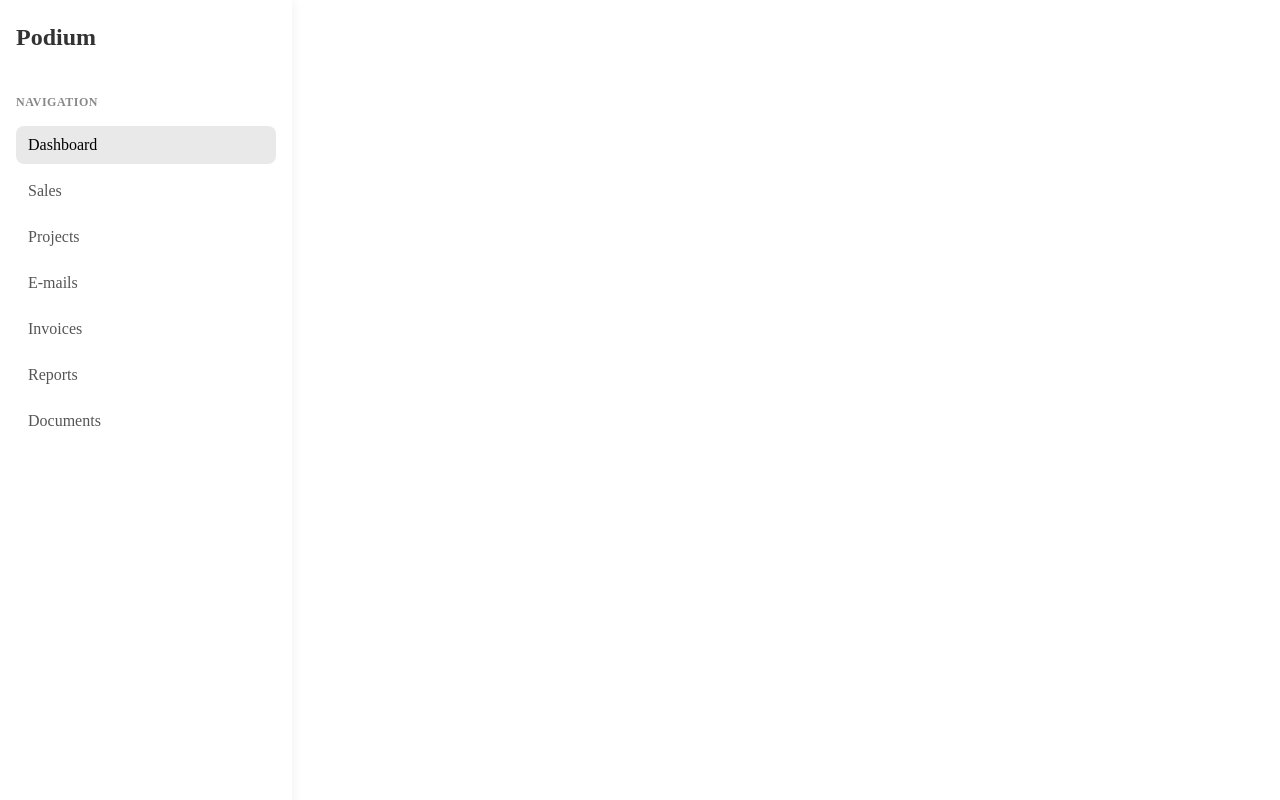
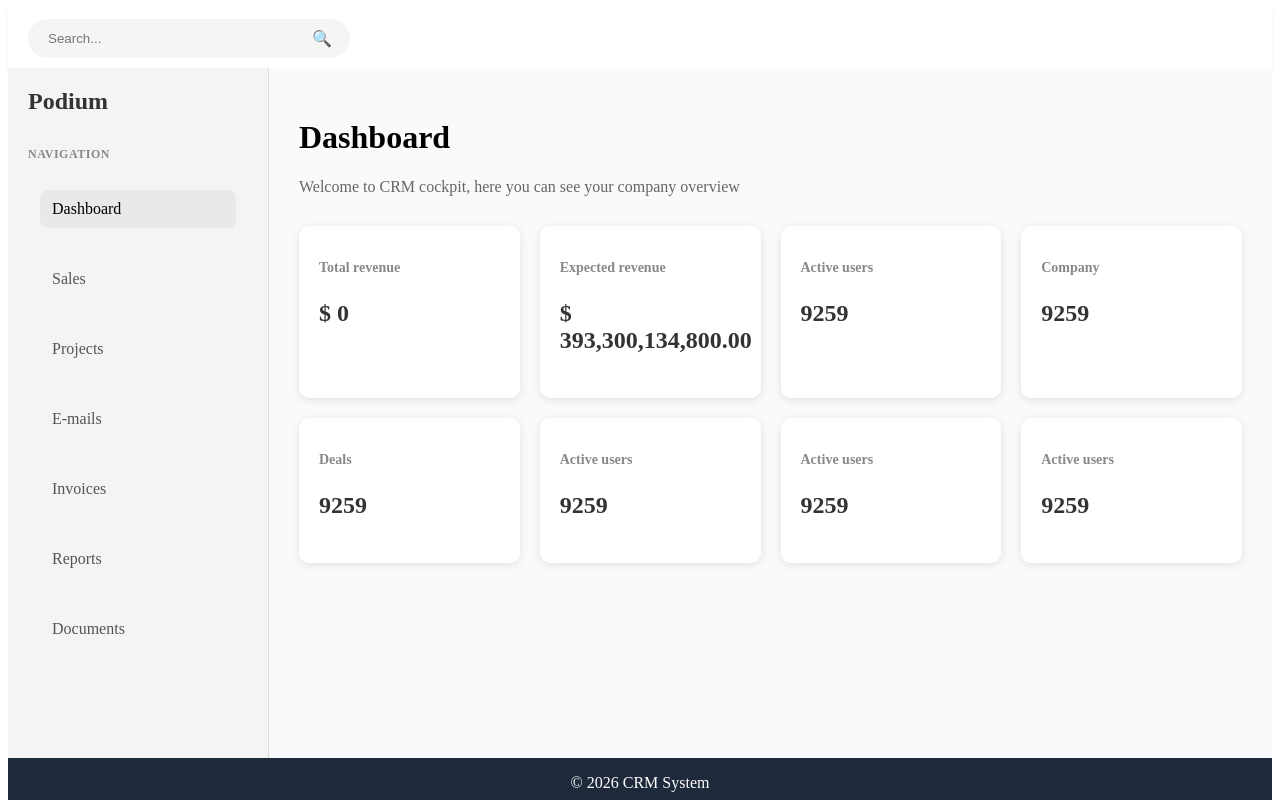
Before and after one commit to abhijeett55/posify-podium, an Angular app: page /dashboard in a window 1280 px wide. Shown: the top 800 px of the page. Built offline with nearby package versions, Linux system fonts and the light colour scheme.

Commit message:
fixes bugs and problem with UI

```diff
--- a/src/app/_components/dashboard/dashboard.css
+++ b/src/app/_components/dashboard/dashboard.css
@@ -1,22 +1,8 @@
-.dashboard {
-  background: red !important;
-  padding: 20px;
-}
 .welcome {
   color: #666;
   margin-bottom: 30px;
 }
-.stats-grid {
-  display: grid;
-  grid-template-columns: repeat(auto-fill, minmax(200px, 1fr));
-  gap: 20px;
-}
-.stat-card {
-  background: white;
-  border-radius: 8px;
-  padding: 20px;
-  box-shadow: 0 2px 8px rgba(0,0,0,0.1);
-}
+
 .stat-card h3 {
   font-size: 14px;
   color: #888;
@@ -28,16 +14,25 @@
   color: #333;
 }
 
-/*.stats-grid {
-  display: grid;
-  grid-template-columns: repeat(auto-fill, minmax(200px, 1fr));
-  gap: 20px;
-  margin-top: 20px;
+.dashboard{
+  width:100%;
 }
 
-.stat-card {
-  background: white;
-  border-radius: 8px;
-  padding: 20px;
-  box-shadow: 0 2px 8px rgba(0,0,0,0.1);
-}*/
+.stats-grid{
+  display:grid;
+  grid-template-columns: repeat(auto-fit,minmax(220px,1fr));
+  gap:20px;
+  margin-top:25px;
+}
+
+.stat-card{
+  background:white;
+  border-radius:10px;
+  padding:20px;
+  box-shadow:0 2px 8px rgba(0,0,0,0.1);
+}
+
+.value{
+  font-size:24px;
+  font-weight:bold;
+}
--- a/src/app/_components/footer/footer.css
+++ b/src/app/_components/footer/footer.css
@@ -0,0 +1,8 @@
+.footer{
+  height:50px;
+  background:#1e293b;
+  color:white;
+  display:flex;
+  align-items:center;
+  justify-content:center;
+}
--- a/src/app/_components/footer/footer.html
+++ b/src/app/_components/footer/footer.html
@@ -1 +1,3 @@
-<p>footer works!</p>
+<footer class="footer">
+  <p>© 2026 CRM System</p>
+</footer>
--- a/src/app/_components/layout/layout.css
+++ b/src/app/_components/layout/layout.css
@@ -1,28 +1,41 @@
-.app-layout {
+/* Full application layout */
+.app-layout{
   display: flex;
-  min-height: 100vh;
+  flex-direction: column;
+  height: 100vh;
 }
 
-/*.sidebar {
-  flex-shrink: 0;
-}*/
-
-.sidebar {
-  background: red !important;
-  width: 260px !important;
-  display: block !important;
+/* header */
+app-header{
+  height:60px;
+  flex-shrink:0;
 }
 
-.main-content {
-  flex: 1;
-  padding: 20px;
-  background: #f5f7fa;
+/* body area */
+.layout-body{
+  display:flex;
+  flex:1;
+  overflow:hidden;
 }
 
-:host {
-  display: block;
-  width: 260px;
-  height: 100vh;
-  background: white;
-  border-right: 1px solid #e0e0e0;
+/* sidebar */
+app-sidebar{
+  width:260px;
+  background:#f4f4f4;
+  border-right:1px solid #ddd;
+  overflow-y:auto;
 }
+
+/* dashboard/content */
+.main-content{
+  flex:1;
+  padding:30px;
+  background:#f8fafc;
+  overflow-y:auto;
+}
+
+/* footer */
+app-footer{
+  height:50px;
+  flex-shrink:0;
+}
--- a/src/app/_components/layout/layout.html
+++ b/src/app/_components/layout/layout.html
@@ -1,6 +1,17 @@
 <div class="app-layout">
-  <app-sidebar class="sidebar"></app-sidebar>
-  <main class="main-content">
-    <router-outlet></router-outlet>
-  </main>
+
+  <app-header></app-header>
+
+  <div class="layout-body">
+
+    <app-sidebar></app-sidebar>
+
+    <main class="main-content">
+      <router-outlet></router-outlet>
+    </main>
+
+  </div>
+
+  <app-footer></app-footer>
+
 </div>
--- a/src/app/_components/layout/layout.ts
+++ b/src/app/_components/layout/layout.ts
@@ -1,11 +1,13 @@
 import { Component } from '@angular/core';
 import { CommonModule } from '@angular/common';
 import { RouterModule } from '@angular/router';
+import { Header } from '../header/header';
+import { Footer } from '../footer/footer';
 import { Sidebar } from '../sidebar/sidebar';
 
 @Component({
   selector: 'app-layout',
-  imports: [ CommonModule, RouterModule, Sidebar ],
+  imports: [ CommonModule, RouterModule, Sidebar, Header, Footer ],
   templateUrl: './layout.html',
   styleUrl: './layout.css',
 })
--- a/src/app/_components/sidebar/sidebar.css
+++ b/src/app/_components/sidebar/sidebar.css
@@ -1,14 +1,24 @@
-.sidebar {
-  width: 260px;
-  height: 100vh;
-  background: white;
-  box-shadow: 2px 0 10px rgba(0,0,0,0.05);
-  display: flex;
-  flex-direction: column;
-  padding: 24px 16px;
-  position: fixed;
-  left: 0;
-  top: 0;
+.sidebar{
+  padding:20px;
+}
+
+.sidebar h2{
+  margin-bottom:20px;
+}
+
+.sidebar ul{
+  list-style:none;
+  padding:0;
+}
+
+.sidebar li{
+  padding:12px;
+  border-radius:8px;
+  cursor:pointer;
+}
+
+.sidebar li:hover{
+  background:#e5e7eb;
 }
 
 
```
Also changed, not shown: src/app/_components/footer/footer.ts (+5 -2 lines), 1 other file (tests, documents, lock files or other folders).
